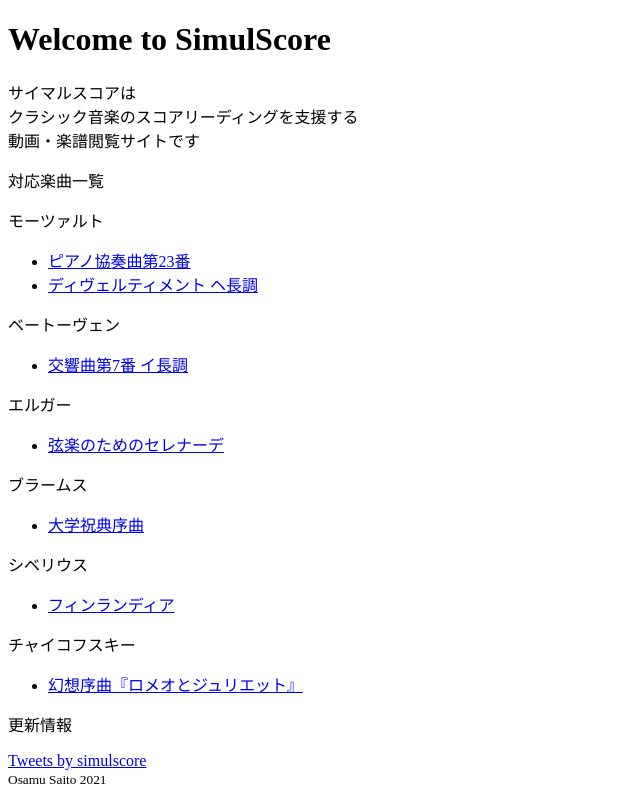
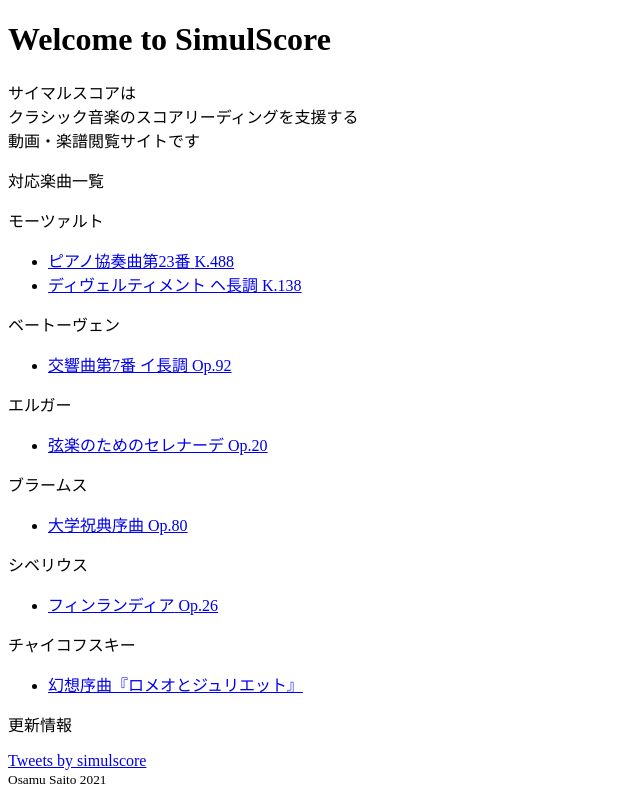
Before and after one commit to Ossamoon/simulscore, a Next.js app: page / in a window 1280 px wide. Shown: the whole page, without its empty margins (0-640 px from the left). Built offline with nearby package versions, Linux system fonts and the light colour scheme.

Commit message:
show opus on homepage

```diff
--- a/pages/index.tsx
+++ b/pages/index.tsx
@@ -92,7 +92,8 @@
                         <li key={music.id}>
                           <Link href={`/view/${music.id}`}>
                             <a className="text-left text-blue-700 hover:text-blue-500 hover:underline">
-                              {music.title_jp ?? music.title}
+                              {music.title_jp ?? music.title}{" "}
+                              <span className="text-sm">{music.opus}</span>
                             </a>
                           </Link>
                         </li>
```
